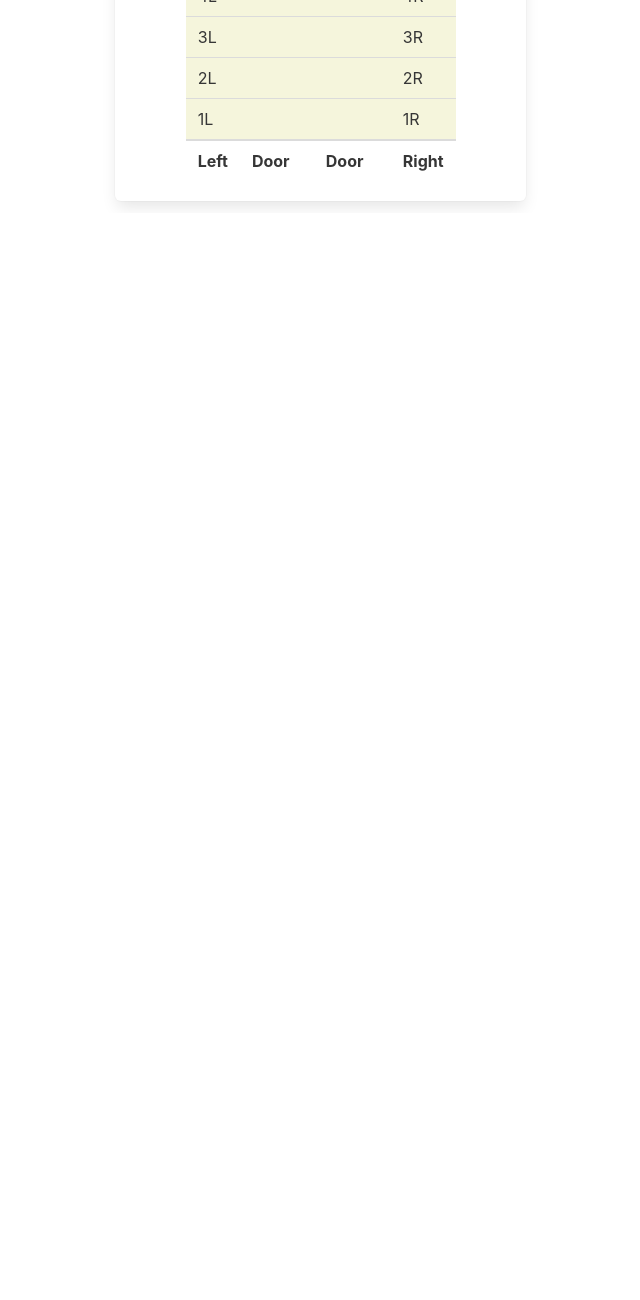
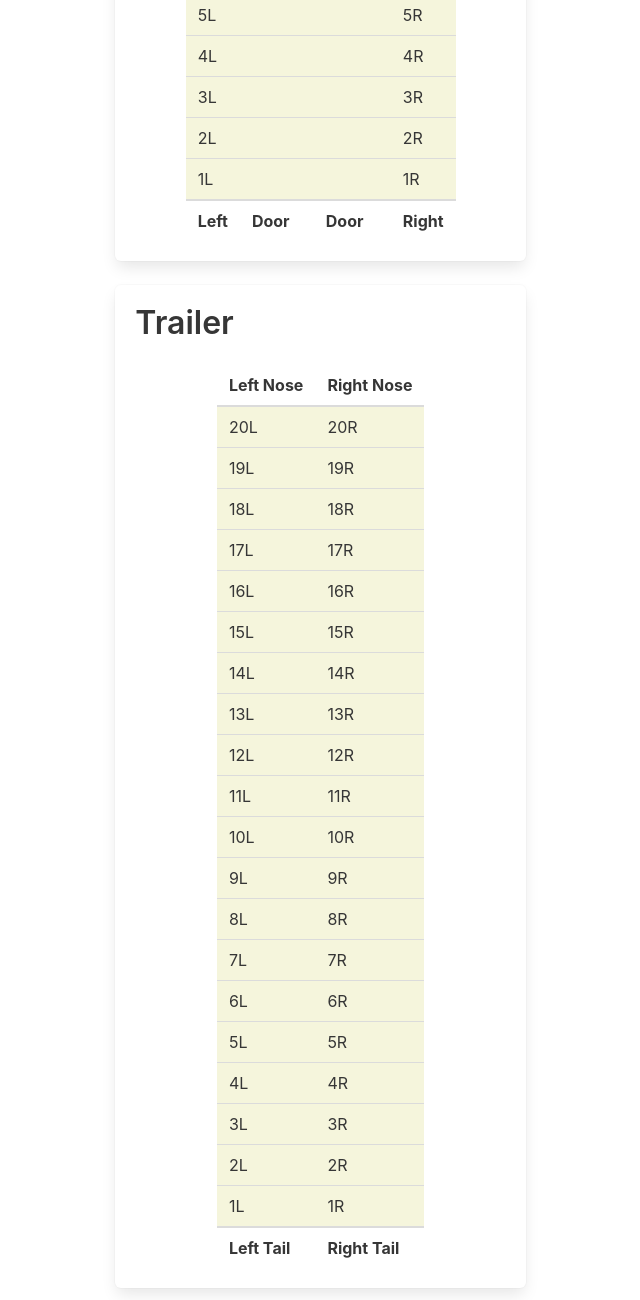
Before and after one commit to mdjonestwo/EaseHouse, a plain HTML site: page index.html in a window 1280 px wide. Shown: the part 794-2094 px from the top of the page, without its empty margins (428-1068 px from the left). Before the commit the page ends 1007 px from the top, so only its background shows below. Drawn offline with nearby package versions, Linux system fonts and the light colour scheme.

Commit message:
added trailer

```diff
--- a/index.html
+++ b/index.html
@@ -68,6 +68,7 @@
 
         <div class="column is-4">
           <div class="box" id="dryCoolerLayout">
+            <div class="title">Dry Cooler</div>
             <table class="table" >
               <thead>
                 <th>Left</th>
@@ -207,7 +208,123 @@
 
 
           </div>
+          <div class="box" id="trailerLayout">
+            <table class="table">
+              <div class="title">Trailer</div>
+              <thead>
+                <th>Left Nose</th>
+                <th>Right Nose</th>
+              </thead>
+              <tfoot>
+                <th>Left Tail</th>
+                <th>Right Tail</th>
+              </tfoot>
+              <tbody>
+                  <tr>
+                      <td>20L</td>
 
+
+                      <td>20R</td>
+                  </tr>
+                  <tr>
+                      <td>19L</td>
+
+
+                      <td>19R</td>
+                  </tr>
+                  <tr>
+                      <td>18L</td>
+
+
+                      <td>18R</td>
+                  </tr>
+                  <tr>
+                      <td>17L</td>
+
+
+                      <td>17R</td>
+                  </tr>
+                  <tr>
+                      <td>16L</td>
+
+
+                      <td>16R</td>
+                  </tr>
+                  <tr>
+                      <td>15L</td>
+
+
+                      <td>15R</td>
+                  </tr>
+                  <tr>
+                      <td>14L</td>
+
+
+                      <td>14R</td>
+                  </tr>
+                  <tr>
+                      <td>13L</td>
+
+
+                      <td>13R</td>
+                  </tr>
+                  <tr>
+                      <td>12L</td>
+
+
+                      <td>12R</td>
+                  </tr>
+                  <tr>
+                      <td>11L</td>
+
+
+                      <td>11R</td>
+                  </tr>
+                  <tr>
+                    <td>10L</td>
+                    <td>10R</td>
+                </tr>
+                <tr>
+                    <td>9L</td>
+                    <td>9R</td>
+                </tr>
+                <tr>
+                    <td>8L</td>
+                    <td>8R</td>
+                </tr>
+                <tr>
+                    <td>7L</td>
+                    <td>7R</td>
+                </tr>
+                <tr>
+                    <td>6L</td>
+                    <td>6R</td>
+                </tr>
+                <tr>
+                    <td>5L</td>
+                    <td>5R</td>
+                </tr>
+                <tr>
+                    <td>4L</td>
+                    <td>4R</td>
+                </tr>
+                <tr>
+                    <td>3L</td>
+                    <td>3R</td>
+                </tr>
+                <tr>
+                    <td>2L</td>
+                    <td>2R</td>
+                </tr>
+                <tr>
+                    <td>1L</td>
+                    <td>1R</td>
+                </tr>
+              </tbody>
+            </table>
+
+
+          </div>
         </div>
 
         <div class="column"></div>
--- a/script.js
+++ b/script.js
@@ -20,4 +20,8 @@ $(document).ready(function(){
         $("#dryCooler").toggleClass("has-text-grey");
       });
 
+      $("#trailer").on("click", function () {
+        $("#trailerLayout").toggleClass("is-hidden");
+        $("#trailer").toggleClass("has-text-grey");
+      });
   });
--- a/style.css
+++ b/style.css
@@ -18,3 +18,7 @@ td:hover {
   .table{
       margin: auto;
   }
+
+  td{
+      text-align: center;
+  }
```
